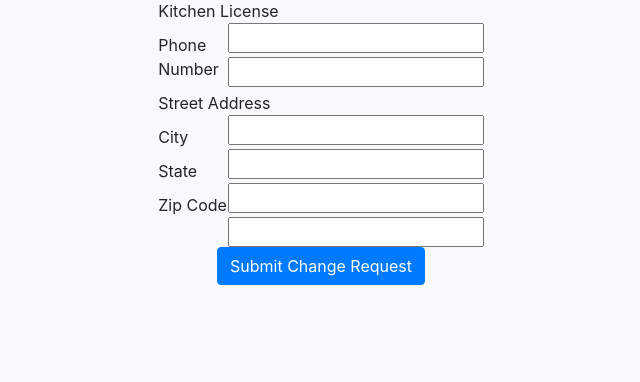
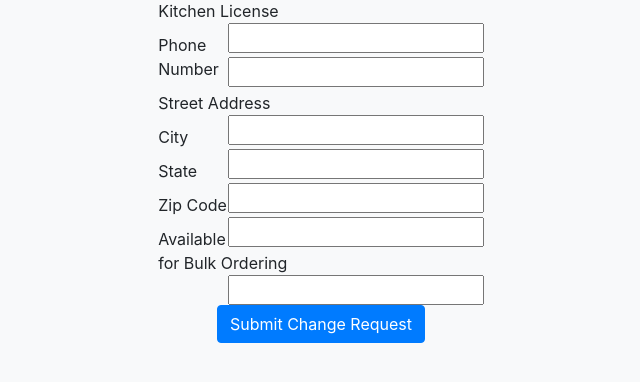
Before and after one commit to sam6tn/homeeats, a Django app: template src/homeeats/homeeats_app/templates/cook_templates/edit_profile.html in a window 1280 px wide. Shown: the part 125-507 px from the top of the page, without its empty margins (319-959 px from the left). Run offline with Django 3.2, Linux system fonts and the light colour scheme; the template is opened without the code that fills it, so the values that code supplies are empty; parts of the project's set-up code (start-up, migrations or seed data) failed here and were passed over; some libraries are stand-ins or nearby versions.

Commit message:
Bulk Ordering Availability
Adding an available for bulk order field for a cook

```diff
--- a/src/homeeats/homeeats_app/models.py
+++ b/src/homeeats/homeeats_app/models.py
@@ -29,6 +29,7 @@ class Cook(models.Model):
     return self.user.first_name + " " + self.user.last_name + " (" + str(self.id) + ")"
   delivery_distance_miles = models.IntegerField(default=30)
   delivery_fee = models.DecimalField(default=0, decimal_places=2, max_digits=6)
+  bulk = models.BooleanField(default=False)
 
 class Cuisine(models.Model):
   name = models.CharField(default="", max_length=30)
--- a/src/homeeats/homeeats_app/templates/cook_templates/edit_profile.html
+++ b/src/homeeats/homeeats_app/templates/cook_templates/edit_profile.html
@@ -67,6 +67,12 @@
           <input name="zipcode" value="{{address.zipcode}}">
         </div>
       </div>
+      <div style="margin:10px;text-align: left;">
+        Available for Bulk Ordering
+        <div style="float:right;">
+          <input name="bulk" value="{{cook.bulk}}">
+        </div>
+      </div>
       <input type="submit" value="Submit Change Request" class="btn btn-primary">
     </form>
   </div>
--- a/src/homeeats/homeeats_app/views/cook_views.py
+++ b/src/homeeats/homeeats_app/views/cook_views.py
@@ -371,6 +371,7 @@ def requestchange(request):
   new_city = request.POST["city"]
   new_state = request.POST["state"]
   new_zipcode = request.POST["zipcode"]
+  new_bulk = request.POST["bulk"]
   if verify_address(new_street_address, new_city, new_state):
     current_change = cook.cookchangerequest_set.all()
     if current_change.count()>0:
@@ -383,7 +384,8 @@ def requestchange(request):
       street_name = new_street_address,
       city = new_city,
       state = new_state,
-      zipcode = new_zipcode
+      zipcode = new_zipcode,
+      bulk = new_bulk
     )
     change.save()
     messages.success(request, 'Change Request Sent To Admin!')
```
